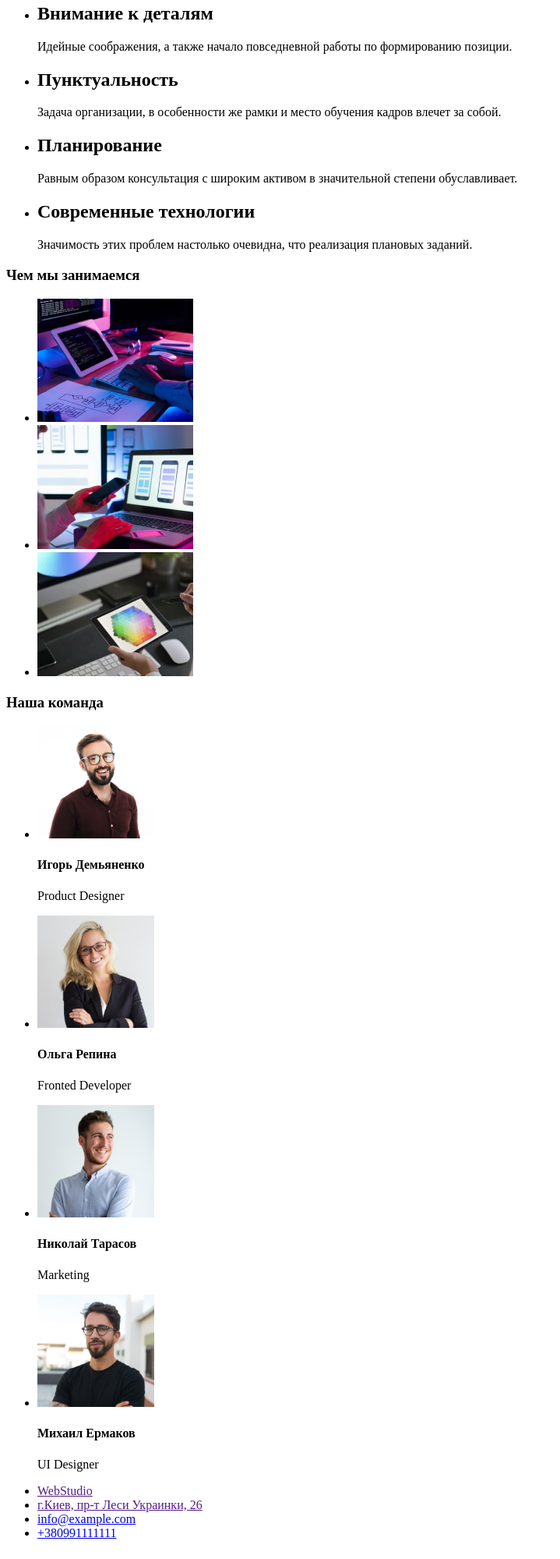
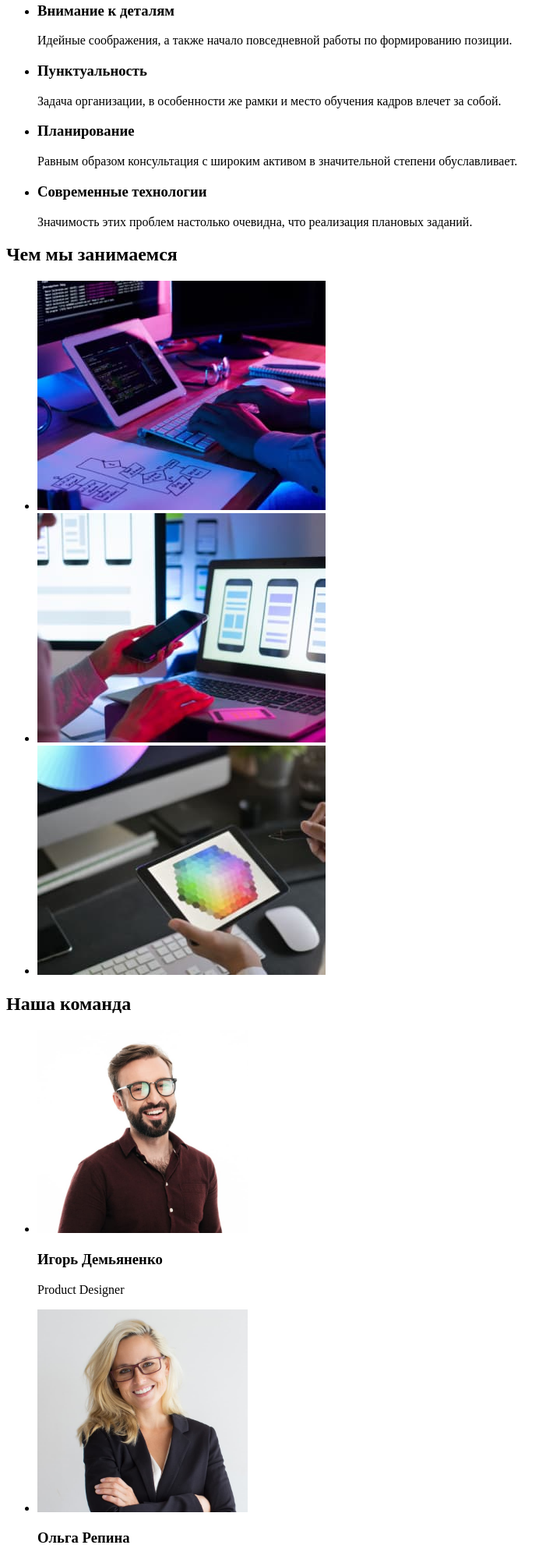
Before and after one commit to RenataPerduk/goit-markup-hw-01, a plain HTML site: page index.html in a window 1280 px wide. Shown: the part 249-2248 px from the top of the page at 78% size, without its empty margins (0-719 px from the left). Drawn offline with Linux system fonts and the light colour scheme.

Commit message:
Правки

```diff
--- a/index.html
+++ b/index.html
@@ -16,12 +16,12 @@
                 <li><a href="">Портфолио</a></li>
                 <li><a href="">Контакты</a></li>
             </ul>
+          </nav>
+            <ul>
+                <li><a href="mailto:info@devstudio.com">info@devstudio.com</a></li>
+                <li><a href="tel:+380961111111">+38 096 111 11 11</a></li>
+            </ul>
 
-            <ul>
-                <li><a href="">info@devstudio.com</a></li>
-                <li><a href="">+38 096 111 11 11</a></li>
-            </ul>
-        </nav>
     </header>
 
     <div>
@@ -33,85 +33,85 @@
 
     <!-- Положительные качества компании-->
     <section>
+
         <ul>
             <li>
-                <h2>Внимание к деталям</h2>
+                <h3>Внимание к деталям</h3>
                 <p>Идейные соображения, а также начало повседневной работы по формированию позиции.</p>
             </li>
             <li>
-                <h2>Пунктуальность</h2>
+                <h3>Пунктуальность</h3>
                 <p>Задача организации, в особенности же рамки и место обучения кадров влечет за собой.</p>
             </li>
             <li>
-                <h2>Планирование</h2>
+                <h3>Планирование</h3>
                 <p>Равным образом консультация с широким активом в значительной степени обуславливает.</p>
             </li>
             <li>
-                <h2>Современные технологии</h2>
+                <h3>Современные технологии</h3>
                 <p>Значимость этих проблем настолько очевидна, что реализация плановых заданий.</p>
             </li>
         </ul>
 
+    </section>
+
         <!--  Услуги,которые проедоставляет компания-->
+    <section>
 
-        <h3>Чем мы занимаемся</h3>
+        <h2>Чем мы занимаемся</h2>
         <ul>
             <li>
-                <img src="./images/service1.jpg" alt="Услуга1" width="200" />
+                <img src="./images/service1.jpg" alt="Услуга1" width="370" />
             </li>
             <li>
-                <img src="./images/service2.jpg" alt="Услуга2" width="200" />
+                <img src="./images/service2.jpg" alt="Услуга2" width="370" />
             </li>
             <li>
-                <img src="./images/service3.jpg" alt="Услуга3" width="200" />
+                <img src="./images/service3.jpg" alt="Услуга3" width="370" />
             </li>
         </ul>
 
     </section>
 
     <section>
-        <h3>Наша команда</h3>
+
+        <h2>Наша команда</h2>
         <ul>
             <li>
-                <img src="./images/photo1.jpg" alt="Фото1" width="150" />
-                <h4>Игорь Демьяненко</h4>
+                <img src="./images/photo1.jpg" alt="Фото1" width="270" />
+                <h3>Игорь Демьяненко</h3>
                 <p>Product Designer</p>
             </li>
             <li>
-                <img src="./images/photo2.jpg" alt="Фото2" width="150" />
-                <h4>Ольга Репина</h4>
+                <img src="./images/photo2.jpg" alt="Фото2" width="270" />
+                <h3>Ольга Репина</h3>
                 <p>Fronted Developer</p>
             </li>
             <li>
-                <img src="./images/photo3.jpg" alt="Фото3" width="150" />
-                <h4>Николай Тарасов</h4>
+                <img src="./images/photo3.jpg" alt="Фото3" width="270" />
+                <h3>Николай Тарасов</h3>
                 <p>Marketing</p>
             </li>
             <li>
-                <img src="./images/photo4.jpg" alt="Фото4" width="150" />
-                <h4>Михаил Ермаков</h4>
+                <img src="./images/photo4.jpg" alt="Фото4" width="270" />
+                <h3>Михаил Ермаков</h3>
                 <p>UI Designer</p>
             </li>
         </ul>
+
     </section>
 
     <!-- Контакты компании-->
     <footer>
-        <ul>
-            <li>
-                <a href=""><span>Web</span>Studio</a>
-            </li>
-            <li>
-                <a href="">г.Киев, пр-т Леси Украинки, 26</a>
-            </li>
-            <li>
-                <a href="malito:info@example.com">info@example.com</a>
-            </li>
-            <li>
+
+         <a href=""><span>Web</span>Studio</a>
+            <address>
+                <p>г.Киев, пр-т Леси Украинки, 26</p>
+                <a href="mailto:info@example.com">info@example.com</a>
                 <a href="tel:+380991111111">+380991111111</a>
-            </li>
-        </ul>
+            </address>
     </footer>
+
 </body>
 
 </html>
```
Also changed, not shown: 1 other file.
